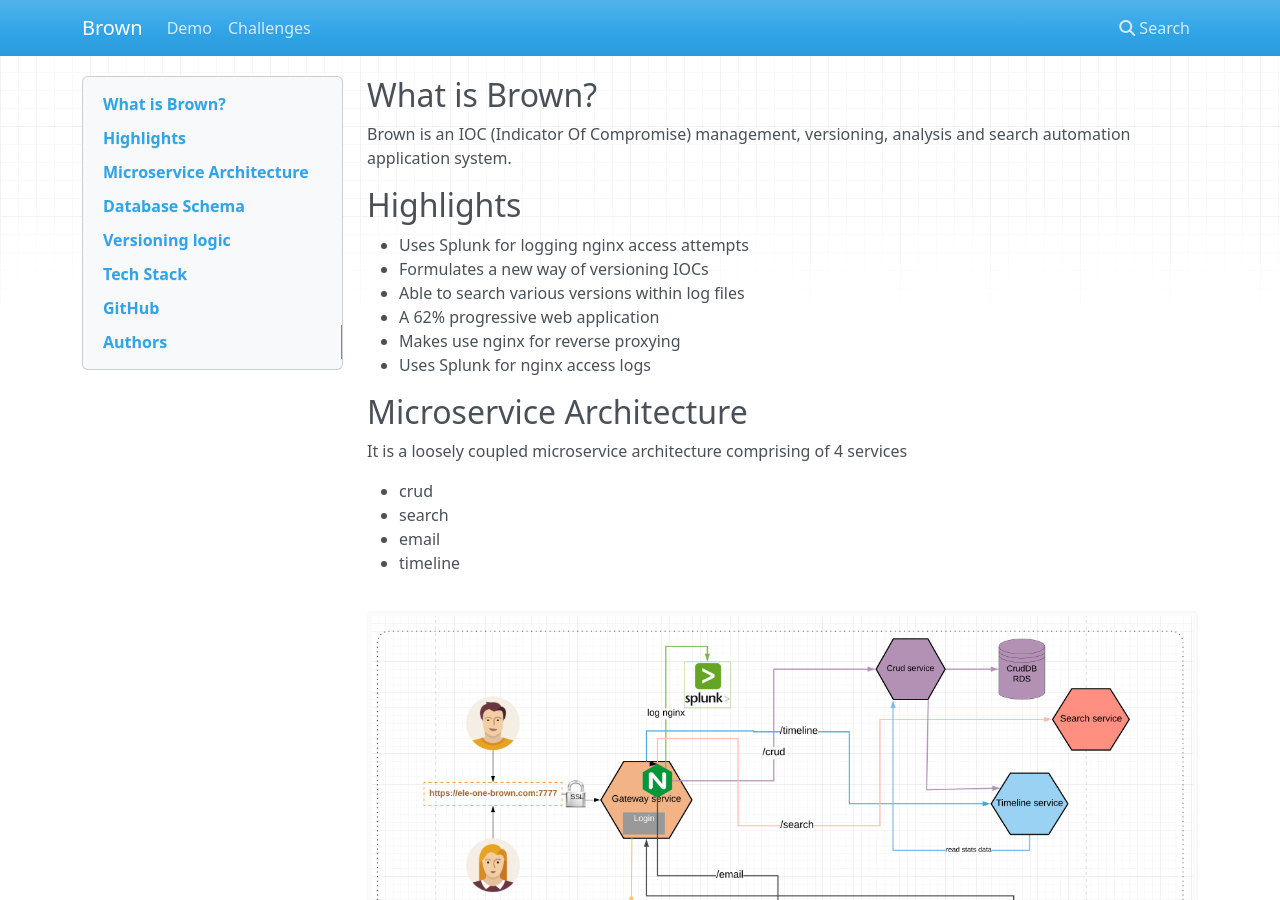
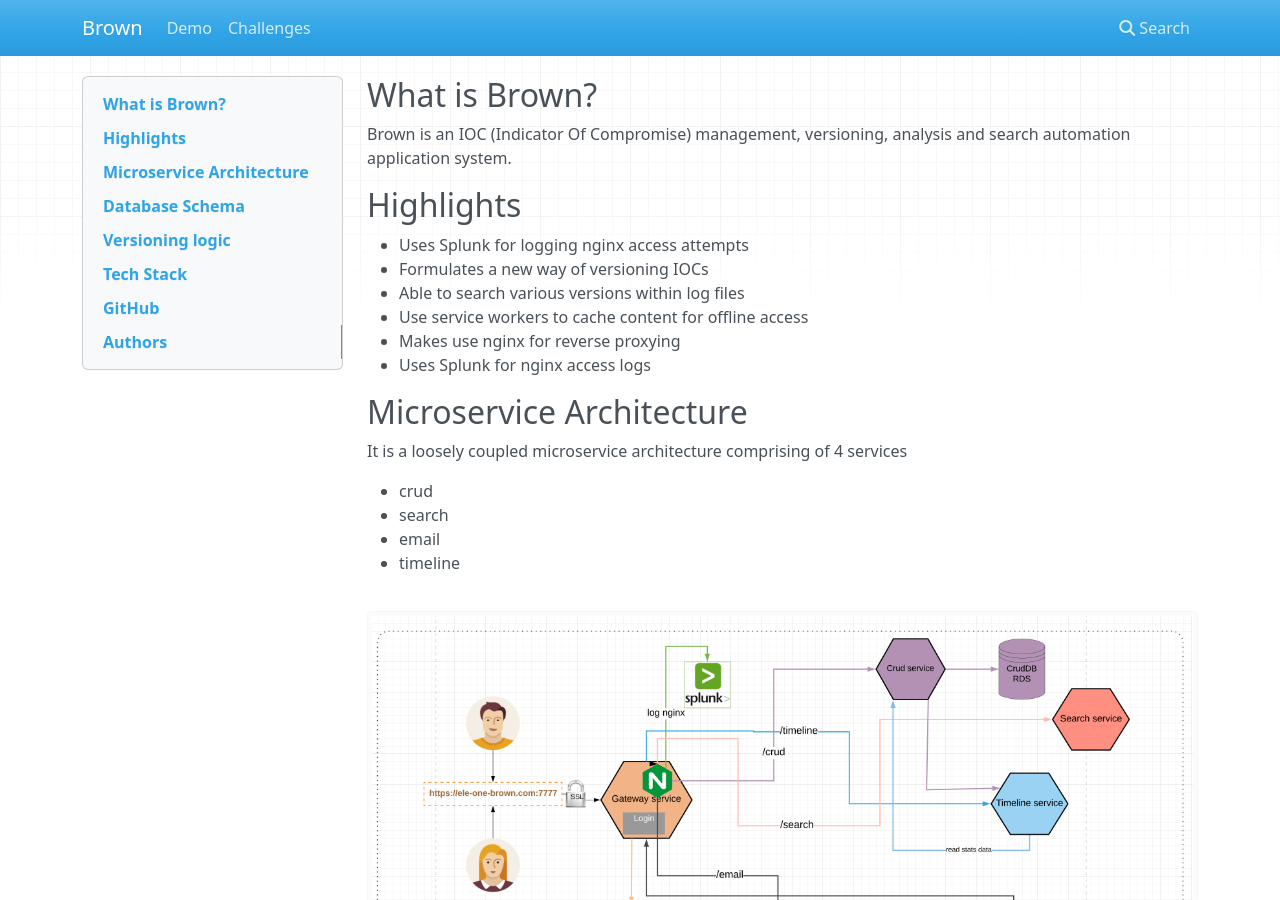
Before and after one commit to ram46/brown, an MkDocs documentation site: the page built from docs/index.md, in a window 1280 px wide and 900 px high. Built offline with MkDocs 1.6.1, drawn with Linux system fonts in a browser that asks for light colours; nearby versions of some CDN libraries.

```diff
--- a/docs/index.md
+++ b/docs/index.md
@@ -6,7 +6,7 @@
     <li> Uses Splunk for logging nginx access attempts </li>
     <li> Formulates a new way of versioning IOCs </li>
     <li> Able to search various versions within log files </li>
-    <li> A 62% progressive web application </li>
+    <li> Use service workers to cache content for offline access </li>
     <li> Makes use nginx for reverse proxying </li>
     <li> Uses Splunk for nginx access logs </li>
 
```
